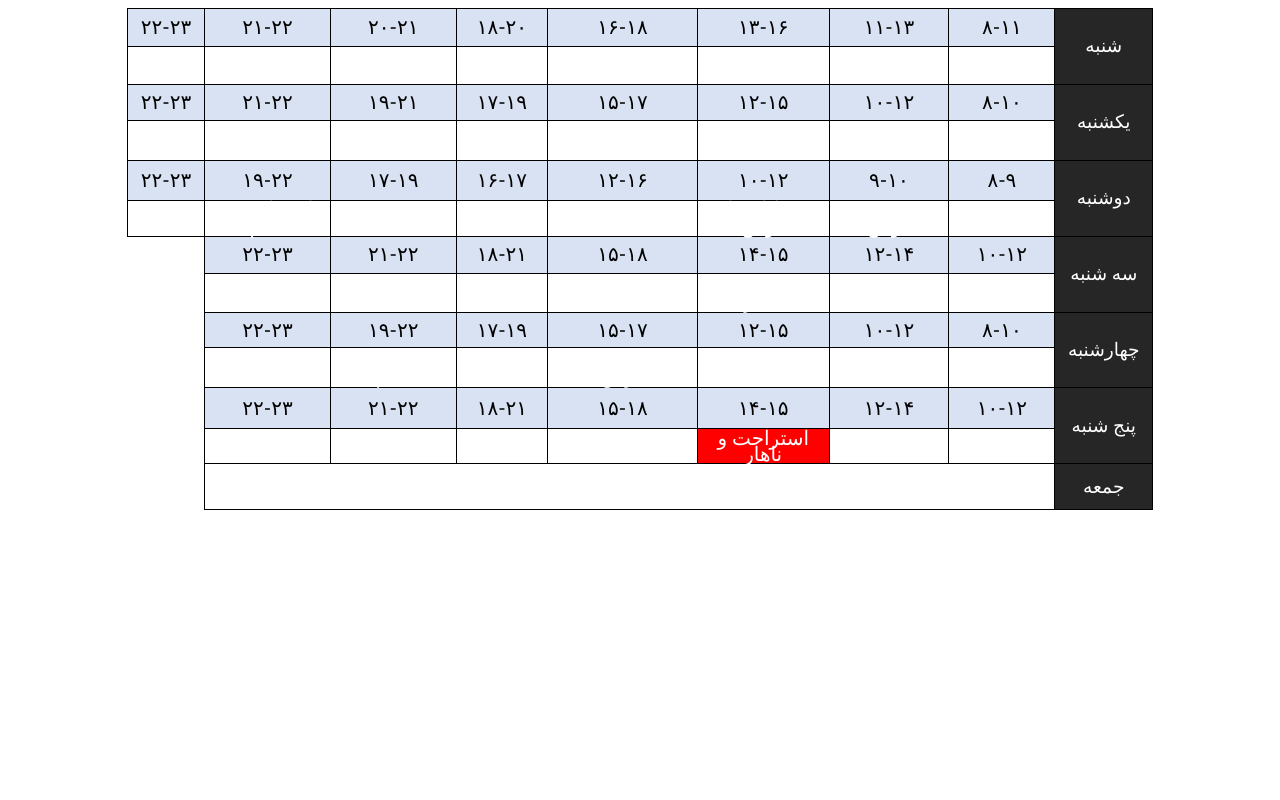
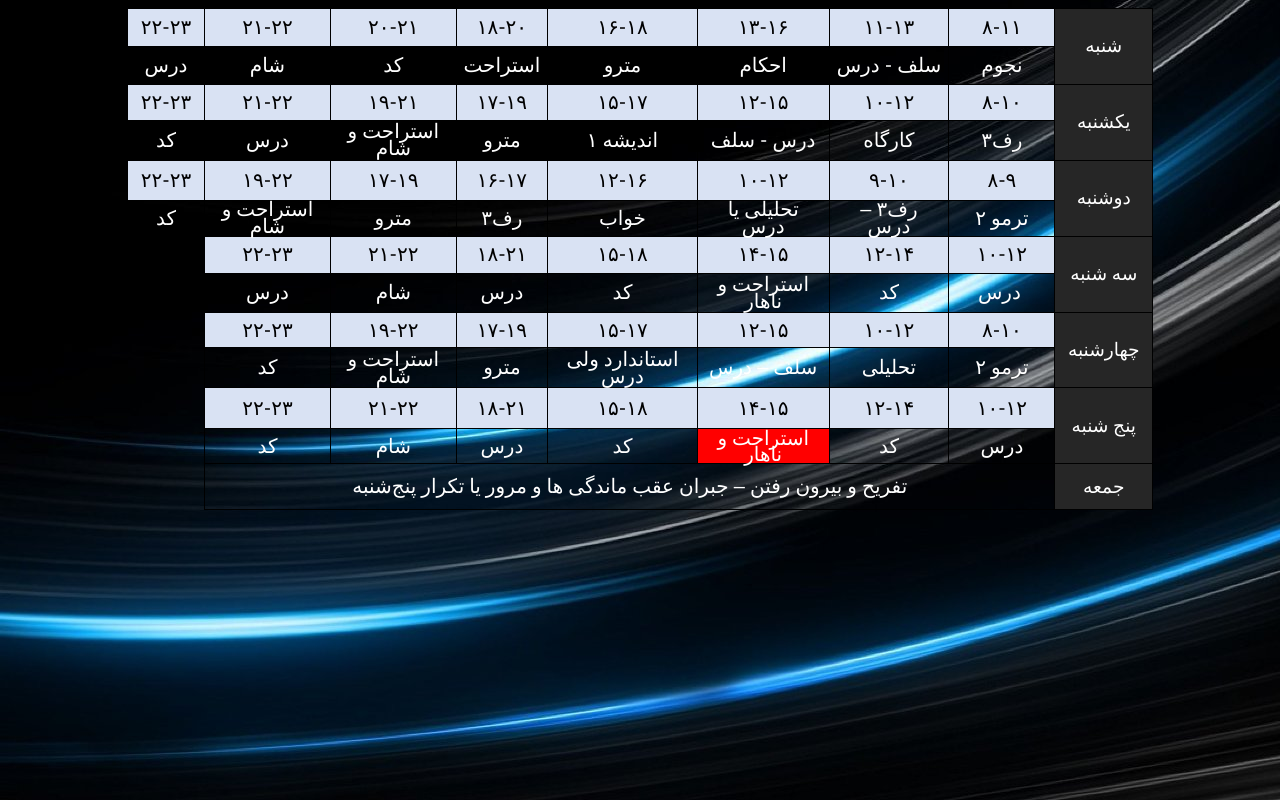
Before and after one commit to Ali-Zeynal/ImperialHotel-animated, a plain HTML site: page 1.html in a window 1280 px wide. Drawn offline with Linux system fonts and the light colour scheme.

Commit message:
Update 1.html

```diff
--- a/1.html
+++ b/1.html
@@ -7,7 +7,7 @@
     <title>برنامه هفتگی</title>
     <style type="text/css">
       body {
-        background-image: url(images/Aspose.Words.2ac49b10-c5c5-4ad3-af7e-6a3b67705a2a.001.jpeg);
+        background-image: url(./Aspose.Words.2ac49b10-c5c5-4ad3-af7e-6a3b67705a2a.001.jpeg);
         background-repeat: no-repeat;
         text-align: right;
         line-height: 108%;
```
